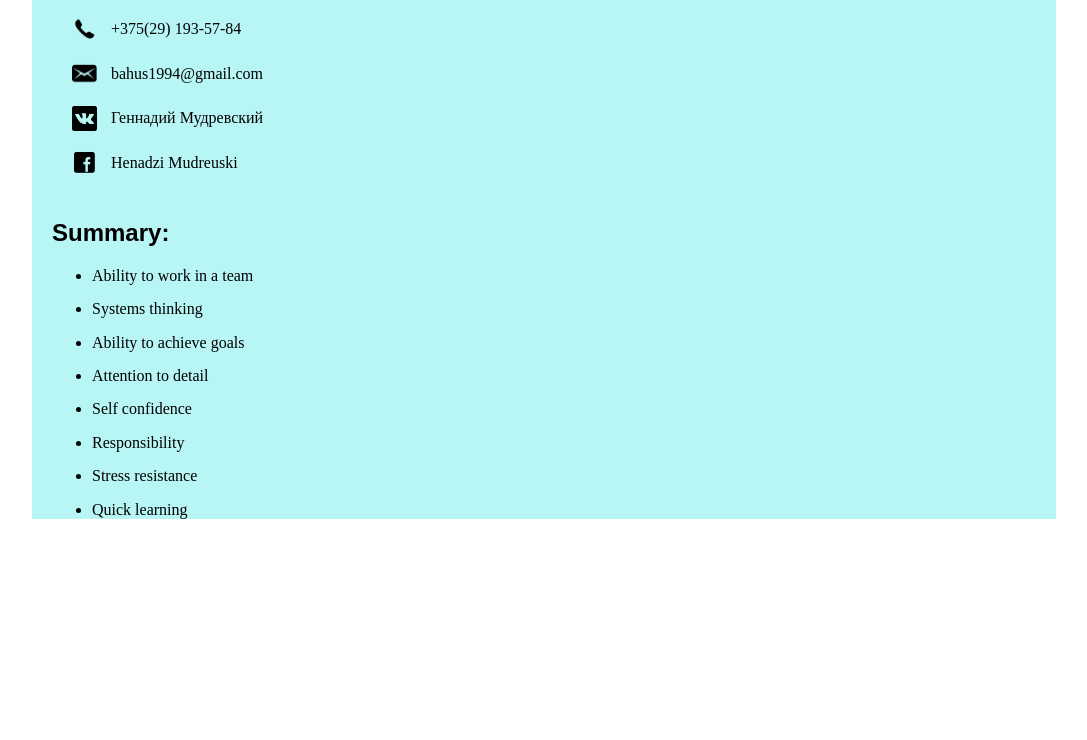
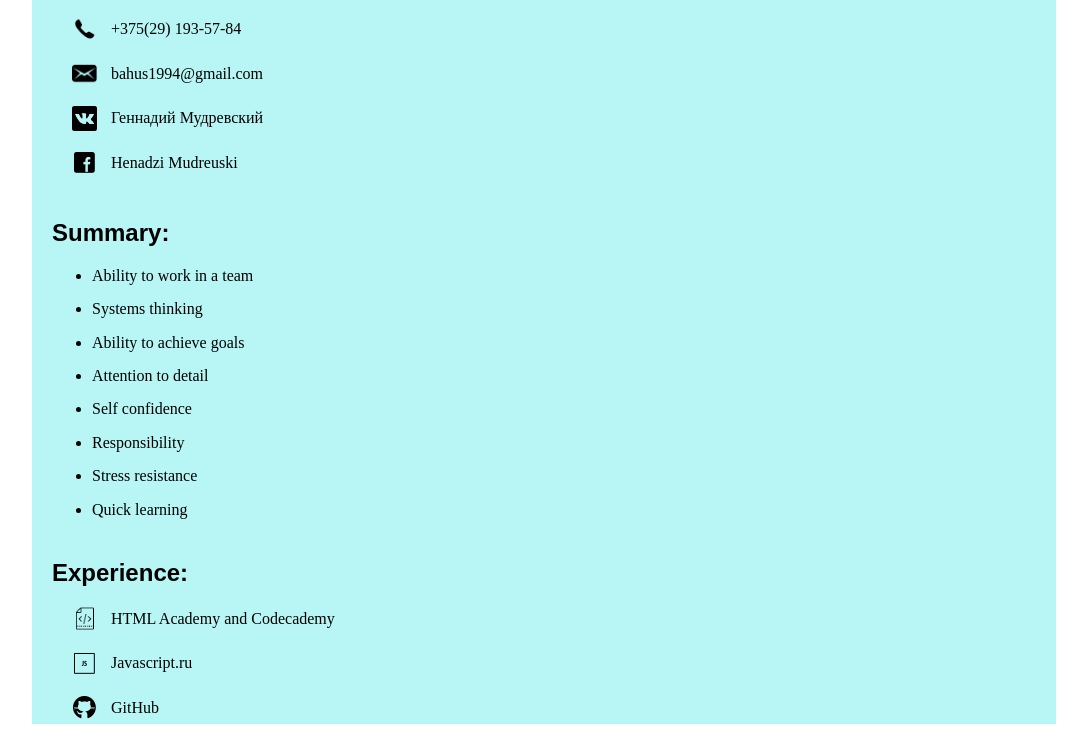
Before and after one commit to Mudreuski/rsschool-2019Q1-cv, a plain HTML site: page index.html in a window 1280 px wide. Shown: the part 537-1277 px from the top of the page, without its empty margins (96-1183 px from the left). Before the commit the page ends 1072 px from the top, so only its background shows below. Drawn offline with Linux system fonts and the light colour scheme; a web font is replaced by a local one.

Commit message:
feat: create experience for cv

```diff
--- a/css/style.css
+++ b/css/style.css
@@ -44,21 +44,21 @@ h2 {
     padding: 20px 0 0 20px;
 }
 
-.contacts ul img {
+.article_img ul img {
     width: 25px;
     height: 25px;
 }
 
-.contacts li {
+.article_img li {
     list-style-type: none;
 }
 
-.contacts ul span {
+.article_img ul span {
     margin-left: 10px;
     vertical-align: 40%;
 }
 
-.contacts a {
+.article_img a {
     text-decoration: none;
     color: rgb(0, 0, 0);
 }
@@ -67,11 +67,11 @@ ul li+li {
     margin-top: 15px;
 }
 
-.summary h2 {
+article:nth-child(2) h2 {
     padding-top: 20px;
 }
 
-article+article ul {
+.article_text ul {
     margin-left: 20px;
 }
 
--- a/index.html
+++ b/index.html
@@ -18,7 +18,7 @@
         <h1>CV of Henadzi Mudreuski</h1>
     </header>
     <section>
-        <article class="contacts">
+        <article class="article_img">
             <h2>My contacts:</h2>
             <ul>
                 <li>
@@ -39,7 +39,7 @@
                 </li>
             </ul>
         </article>
-        <article class="summary">
+        <article class="article_text">
             <h2>Summary:</h2>
             <ul>
                 <li>Ability to work in a team</li>
@@ -52,6 +52,23 @@
                 <li>Quick learning</li>
             </ul>
         </article>
+        <article class="article_img">
+                <h2>Experience:</h2>
+                <ul>
+                    <li>
+                        <img src="image/icon-html.png" alt="HTML5/CSS3">
+                        <span><a href="https://htmlacademy.ru/profile/id187775">HTML Academy</a> and <a href="https://www.codecademy.com/users/Mudreuski/achievements">Codecademy</a></span>
+                    </li>
+                    <li>
+                        <img src="image/icon-js.png" alt="Javascript">
+                        <span><a href="https://learn.javascript.ru/">Javascript.ru</a></span>
+                    </li>
+                    <li>
+                        <img src="image/icon-GitHub.png" alt="GitHub">
+                        <span><a href="https://github.com/Mudreuski">GitHub</a></span>
+                    </li>
+                </ul>
+            </article>
     </section>
 </body>
 </html>
```
